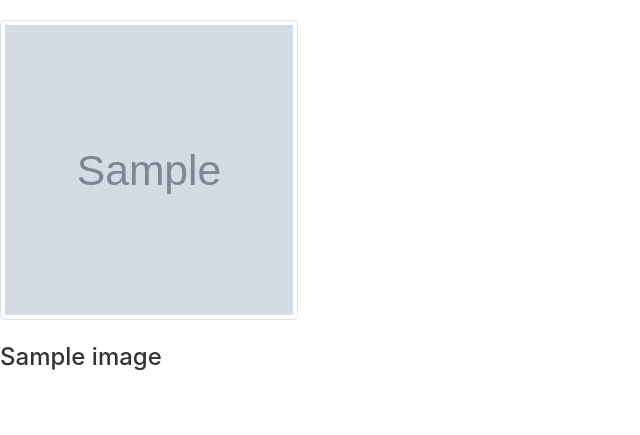
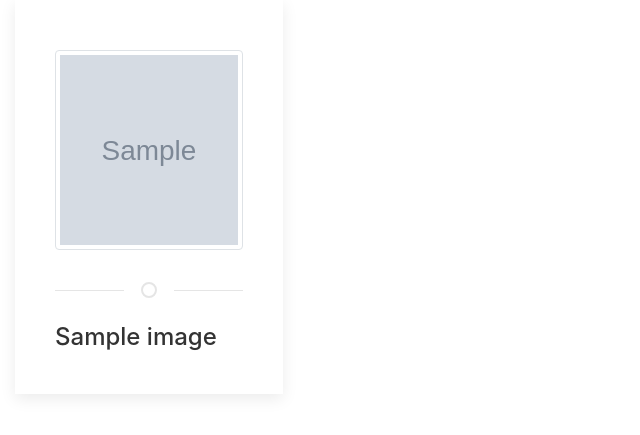
Before and after one commit to YvonneGi/PhotoBooth, a Django app: page /all/ in a window 1280 px wide. Shown: the part 56-491 px from the top of the page, without its empty margins (0-640 px from the left). Run offline with Django 3.2, Linux system fonts and the light colour scheme; tables that the repository leaves empty hold one stand-in row (values such as "Sample post"); grey boxes marked "Sample" are stand-in pictures; some libraries are stand-ins or nearby versions.

Commit message:
add styles on all-images template

```diff
--- a/photos/templates/all-photos/all_images.html
+++ b/photos/templates/all-photos/all_images.html
@@ -4,7 +4,7 @@
   .close {
     position: absolute;
     right: 32px;
-    /* top: 20px; */
+    top: 20px;
     width: 5px;
     height: 5px;
     /* opacity: 0.3; */
@@ -36,15 +36,19 @@
   {% for image in images %}
   <div class="col-md-3">
 
-
-    <img style=" margin-top: 20px; margin-bottom: 20px; width:350px; height:300px;" src="{{image.photo.url}}"
-      class="img-thumbnail photo" alt="Image" data-toggle="modal" data-target="#{{image.id}}">
-    <h5 class="uk-card-title">{{image.name}}</h5>
+    <div class="col-md-12 col-md-offset-1 col-sm-12">
+      <div class="uk-card uk-card-default uk-card-body uk-width-25-2@m">
+        <img style=" margin-top: 10px; margin-bottom: 10px;width:350px; height:200px;" src="{{image.photo.url}}"
+          class="img-thumbnail photo" alt="Image" data-toggle="modal" data-target="#{{image.id}}">
+        <hr class="uk-divider-icon">
+        <h5 class="uk-card-title">{{image.name}}</h5>
+      </div>
+    </div>
 
     <!-- Image Details modal -->
     <div class="modal fade" id="{{image.id}}" tabindex="-1" role="dialog" aria-labelledby="imageTitle"
       aria-hidden="true">
-      <div style="width:100%; height:15%; padding-top:5px;" class="modal-dialog" role="document">
+      <div style="width:100%; height:5%;" class="modal-dialog" role="document">
         <div class="modal-content">
           <div class="modal-header">
             <h5 class="modal-name" id="imageTitle">{{image.name|upper}}</h5>
@@ -62,7 +66,7 @@
               id="{{image.id}}-url">
           </div>
           <script type="text/javascript">
-            function copyUrl(element){
+            function copyUrl(element) {
               var myVar = document.getElementById(element);
               myVar.select();
               document.execCommand('copy');
--- a/photos/templates/welcome.html
+++ b/photos/templates/welcome.html
@@ -43,7 +43,7 @@
     <br><br>
     {% block content %}
     <div class="container">
-        <h1><a href="/today">PhotoBooth!</a></h1>
+        <h1>PhotoBooth!</h1>
     </div>
 
     <div class="card">
```
Also changed, not shown: media/Images/cb5.png (added).
